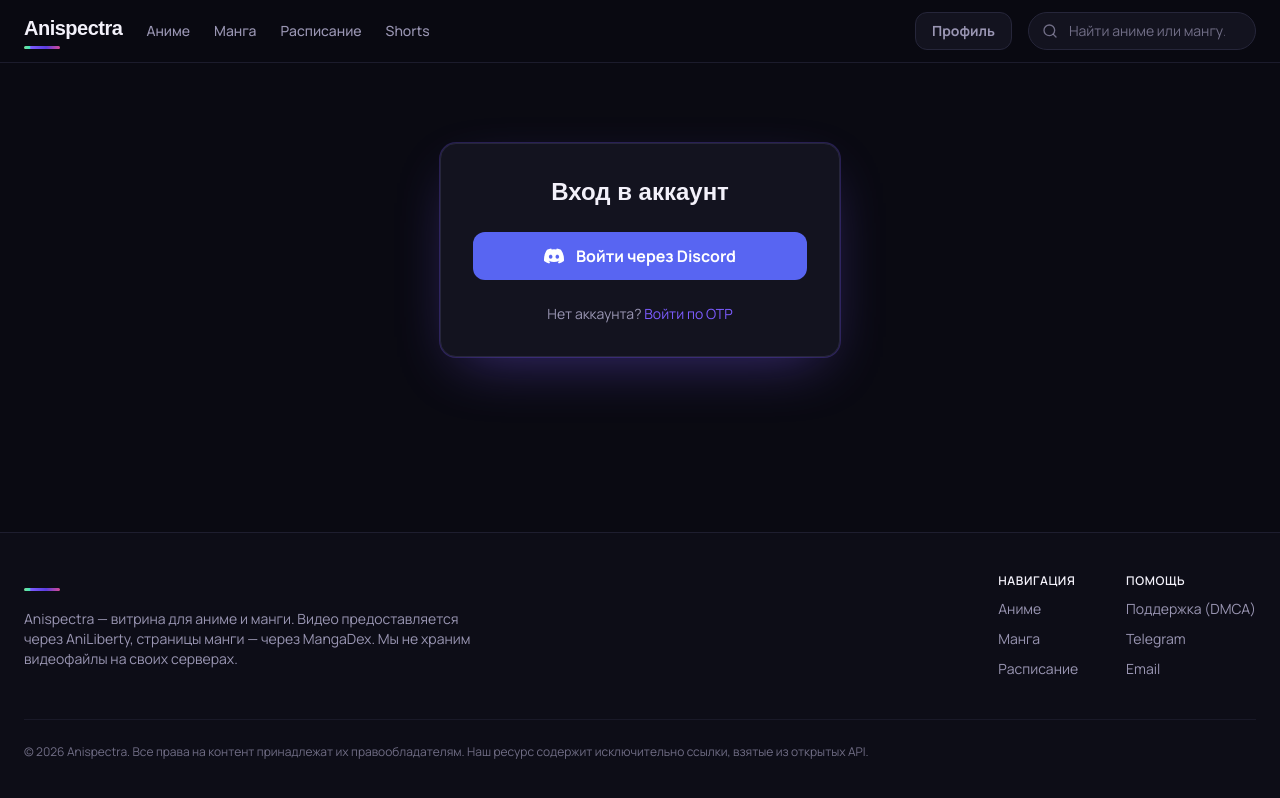
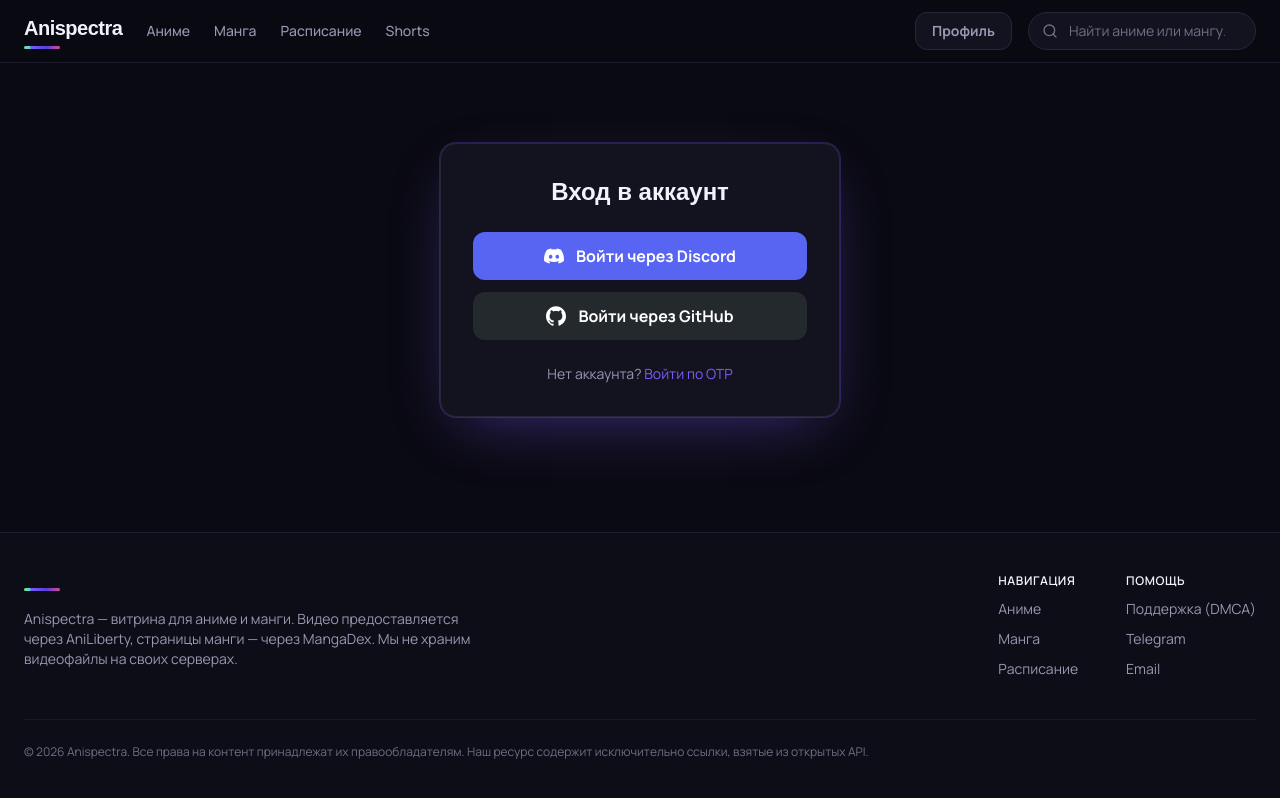
Before and after one commit to burkhanoff25/anispectra, a Next.js app: page /auth/login in a window 1280 px wide. Built offline with nearby package versions, Linux system fonts and the light colour scheme; a web font is replaced by a local one.

Commit message:
Added GitHub OAuth login

```diff
--- a/src/app/auth/login/LoginClient.tsx
+++ b/src/app/auth/login/LoginClient.tsx
@@ -21,7 +21,24 @@
         Войти через Discord
       </button>
 
-      {/* We can add Google/GitHub buttons here later */}
+      {/* GitHub Button */}
+      <button
+        type="button"
+        onClick={() => signIn("github", { callbackUrl: "/" })}
+        className="flex w-full items-center justify-center gap-3 rounded-xl bg-[#24292e] py-3 font-bold text-white transition hover:bg-[#1b1f23]"
+      >
+        <svg
+          className="h-5 w-5"
+          fill="currentColor"
+          viewBox="0 0 24 24"
+          xmlns="http://www.w3.org/2000/svg"
+        >
+          <path d="M12 .297c-6.63 0-12 5.373-12 12 0 5.303 3.438 9.8 8.205 11.385.6.113.82-.258.82-.577 0-.285-.01-1.04-.015-2.04-3.338.724-4.042-1.61-4.042-1.61C4.422 18.07 3.633 17.7 3.633 17.7c-1.087-.744.084-.729.084-.729 1.205.084 1.838 1.236 1.838 1.236 1.07 1.835 2.809 1.305 3.495.998.108-.776.417-1.305.76-1.605-2.665-.3-5.466-1.332-5.466-5.93 0-1.31.465-2.38 1.235-3.22-.135-.303-.54-1.523.105-3.176 0 0 1.005-.322 3.3 1.23.96-.267 1.98-.399 3-.405 1.02.006 2.04.138 3 .405 2.28-1.552 3.285-1.23 3.285-1.23.645 1.653.24 2.873.12 3.176.765.84 1.23 1.91 1.23 3.22 0 4.61-2.805 5.625-5.475 5.92.42.36.81 1.096.81 2.22 0 1.606-.015 2.896-.015 3.286 0 .315.21.69.825.57C20.565 22.092 24 17.592 24 12.297c0-6.627-5.373-12-12-12" />
+        </svg>
+        Войти через GitHub
+      </button>
+
+      {/* We can add Google button here later */}
     </div>
   );
 }
--- a/src/lib/auth.ts
+++ b/src/lib/auth.ts
@@ -1,6 +1,7 @@
 import { NextAuthOptions } from "next-auth";
 import GoogleProvider from "next-auth/providers/google";
 import DiscordProvider from "next-auth/providers/discord";
+import GithubProvider from "next-auth/providers/github";
 import { PrismaAdapter } from "@auth/prisma-adapter";
 import { prisma } from "@/server/db/client";
 import type { Adapter } from "next-auth/adapters";
@@ -20,6 +21,10 @@
       clientId: process.env.DISCORD_CLIENT_ID!,
       clientSecret: process.env.DISCORD_CLIENT_SECRET!,
     }),
+    GithubProvider({
+      clientId: process.env.GITHUB_ID!,
+      clientSecret: process.env.GITHUB_SECRET!,
+    }),
   ],
   callbacks: {
     session: async ({ session, user }) => {
```
